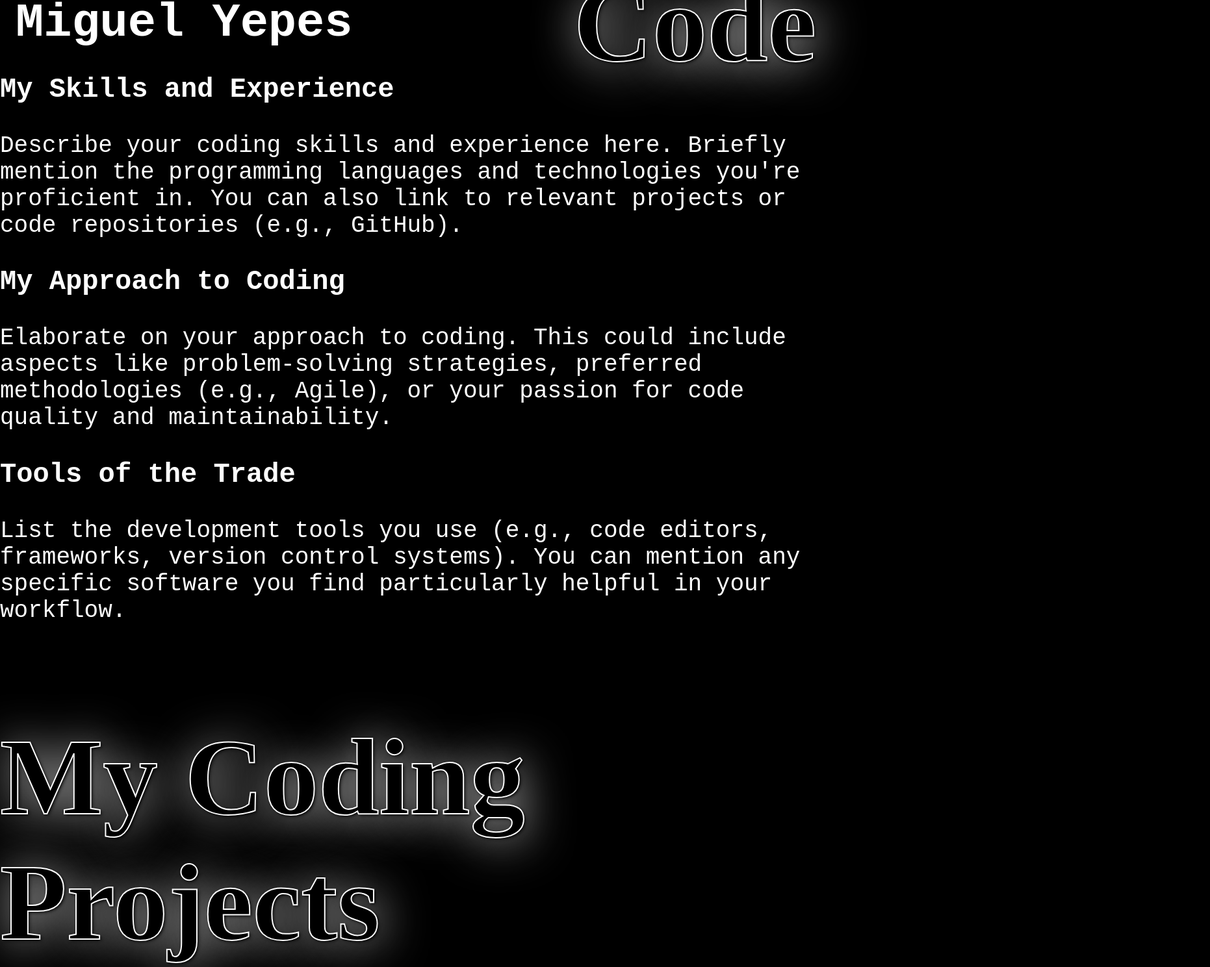
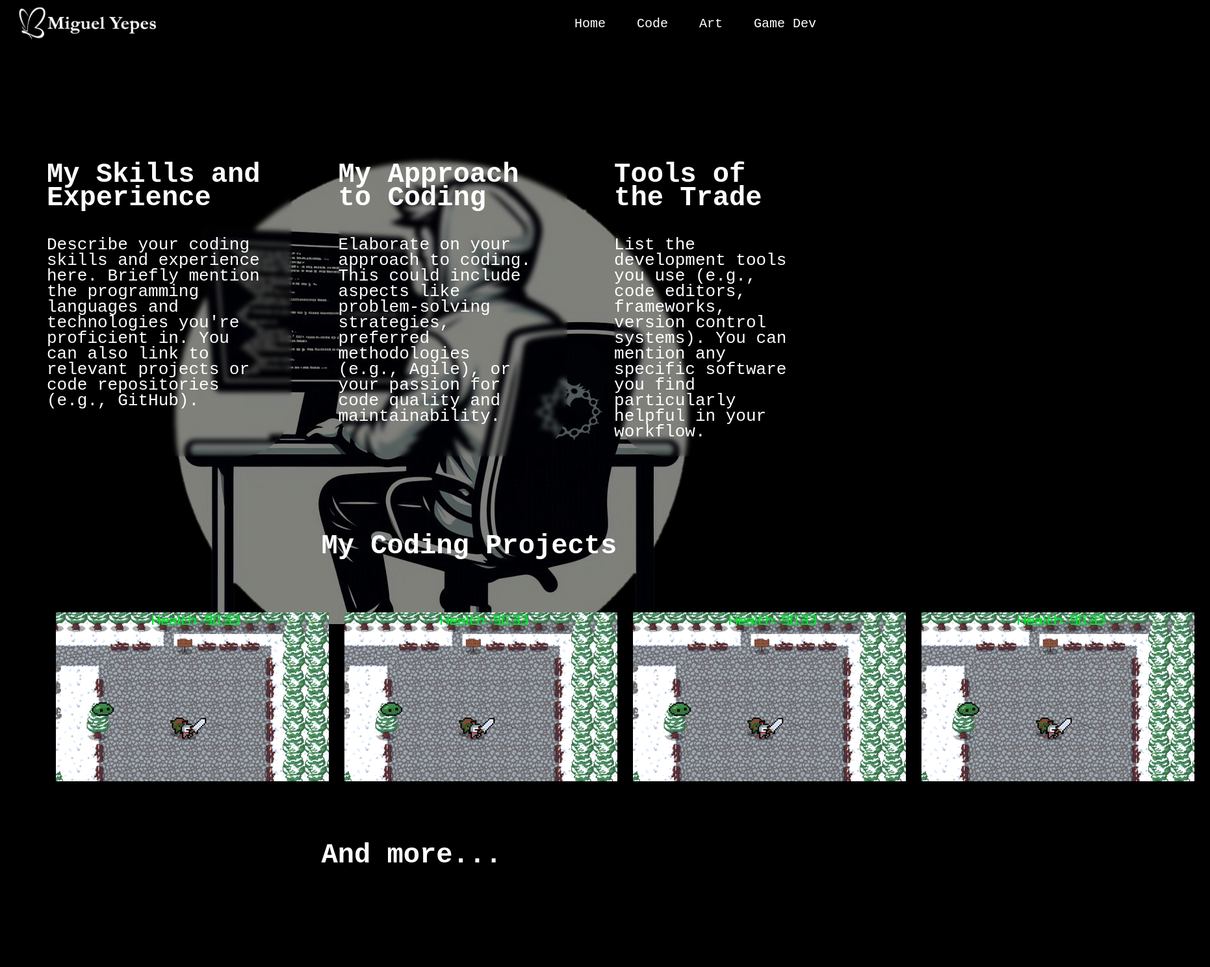
Before and after one commit to Miguelye/Second_Website, a website built with Parcel: page src/sections/code.html in a window 1280 px wide. Shown: the top 1489 px of the page at 65% size, 1862 px wide, since content can reach past the window. Built offline with nearby package versions, Linux system fonts and the light colour scheme.

Commit message:
started base code page

```diff
--- a/src/css/style.scss
+++ b/src/css/style.scss
@@ -103,4 +103,88 @@ section {
     width: 50%;
 }
 
-//General
+//Code Page
+
+.main-code {
+    max-width: 100vw;
+    padding-left: 1rem;
+    padding-right: 1rem;
+    margin-left: 1rem;
+    margin-right: 1rem;
+    z-index: 0;
+    position: relative;
+    background-color: black;
+}
+
+.background-code
+{
+    position: fixed;
+    width: 100%;
+    height: 100svh;
+    left:1rem;
+    z-index: 0;
+    background: url("../images/background-code.png") top center;
+    background-repeat: no-repeat;
+    pointer-events: none;
+    opacity: .5;
+}
+
+.section-code-page {
+    z-index: 3;
+    text-align: left;
+    width: 100vw;
+    margin-top: 89px;
+    padding: 1rem;
+    display: flex;
+    position: relative;
+
+    h3 {
+        line-height: 1.5rem;
+    }
+    p {
+        line-height: 1rem;
+        font-size: 26px;
+    }
+}
+
+img {
+    overflow-clip-margin: content-box;
+    overflow: clip;
+}
+
+.code-description {
+    z-index: 3;
+    display: inline-block;
+    border-radius: 80px;
+    background: transparent;
+    margin-top: 1rem;
+    margin-bottom: 1rem;
+    margin-right: 3rem;
+    padding-right: 2rem;
+    backdrop-filter: blur(0.15rem);
+    position: relative;
+}
+
+.section-code-projects {
+    width: 100vw;
+    align-items: center;
+    padding: 1rem;
+    position: relative;
+    z-index: 3;
+    display: block;
+    left: -2vw;
+
+    ul {
+        display: inline-flex;
+    }
+
+    li {
+        list-style: none;
+        position: relative;
+        margin-right: 1rem;
+    }
+}
+
+.section-code-projects h3{
+    padding-left: 35vw;
+}
--- a/src/sections/code.html
+++ b/src/sections/code.html
@@ -7,31 +7,100 @@
   <link rel="stylesheet" href="../css/style.scss">  </head>
 <body>
   <header>
-    <h1>Miguel Yepes</h1>
-    <h2>Code</h2>  </header>
+    <a href="../index.html">
+        <img class="butterflyLogo" src="../images/butterflyName.png" alt="butterfly logo">
+    </a> <!--add name to logo and a hyperlink-->
+    <nav> <!-- Tag that defines a set of navigation links for the website -->
+        <ul>
+            <li><a href="../index.html">Home</a></li>
+            <li><a href="./code.html">Code</a></li>
+            <li><a href="./art.html">Art</a></li>
+            <li><a href="./gameDev.html">Game Dev</a></li>
+            <!--<li><a href="sections/aboutMe">About Me</a></li>-->
+        </ul>
+    </nav>
+  </header>
 
-  <main>
-    <section>
-      <h3>My Skills and Experience</h3>
-      <p>Describe your coding skills and experience here. Briefly mention the programming languages and technologies you're proficient in. You can also link to relevant projects or code repositories (e.g., GitHub).</p>
+  <main class="main-code">
+    <div class="background-code"></div>
+
+    <section class="section-code-page">
+      <div class="code-description code-skills">
+        <h3>My Skills and Experience</h3>
+        <p>Describe your coding skills and experience here.
+           Briefly mention the programming languages and
+           technologies you're proficient in.
+           You can also link to relevant projects
+           or code repositories (e.g., GitHub).</p>
+      </div>
+
+      <div class="code-description code-approach">
+        <h3>My Approach to Coding</h3>
+        <p>Elaborate on your approach to coding.
+           This could include aspects like problem-solving
+           strategies, preferred methodologies
+           (e.g., Agile), or your passion for code quality
+           and maintainability.</p>
+      </div>
+
+      <div class="code-description code-tools">
+        <h3>Tools of the Trade</h3>
+        <p>List the development tools you use
+           (e.g., code editors, frameworks, version
+           control systems). You can mention any
+           specific software you find particularly
+           helpful in your workflow.</p>
+      </div>
     </section>
 
-    <section>
-      <h3>My Approach to Coding</h3>
-      <p>Elaborate on your approach to coding. This could include aspects like problem-solving strategies, preferred methodologies (e.g., Agile), or your passion for code quality and maintainability.</p>
+    <section class="section-code-projects" class="projects">
+      <h3>My Coding Projects</h3>
+      <div class="screenshots">
+        <ul>
+          <li><a href="../images/screenshots-code/hawlerak-clash.png" target="_blank">
+            <img src="../images/screenshots-code/thumbs/hawlerak-clash-th.png" alt="hawlerak crash">
+          </a></li>
+          <li><a href="../images/screenshots-code/hawlerak-clash.png" target="_blank">
+            <img src="../images/screenshots-code/thumbs/hawlerak-clash-th.png" alt="hawlerak crash">
+          </a></li>
+          <li><a href="../images/screenshots-code/hawlerak-clash.png" target="_blank">
+            <img src="../images/screenshots-code/thumbs/hawlerak-clash-th.png" alt="hawlerak crash">
+          </a></li>
+          </a></li>
+          <li><a href="../images/screenshots-code/hawlerak-clash.png" target="_blank">
+            <img src="../images/screenshots-code/thumbs/hawlerak-clash-th.png" alt="hawlerak crash">
+          </a></li>
+        </ul>
+      </div>
+      <h3> And more...</h3>
     </section>
 
-    <section>
-      <h3>Tools of the Trade</h3>
-      <p>List the development tools you use (e.g., code editors, frameworks, version control systems). You can mention any specific software you find particularly helpful in your workflow.</p>
-    </section>
   </main>
 
-  <section class="projects">
-    <h2>My Coding Projects</h2>
-    </section>
 
-  <section class="contact">
-    <h2>Get in Touch</h2>
-    <p>Provide your contact information or a link to a separate contact page if you have one.</p>
+    <section id="contact" class="section--contact">
+      <div class="contact__inner">
+          <div class="address-column">
+              <p class="addressInfo">
+                  Canada
+                  <br/>
+                  Edmonton, Alberta
+              </p>
+          </div>
+          <div class="linksColumn">
+              <a href="mailto:Miki@mail.com">miguelyegarcia94@gmail.com</a>
+              <br/>
+              <br/>
+              <a href="https://instagram.com/" target="_blank" title="Opens in a new tab">Instagram</a>
+              <br/>
+              <br/>
+              <a href="https://youtube.com/" target="_blank" title="Opens in a new tab">Youtube</a>
+              <br/>
+              <br/>
+              <a href="https://github.com/" target="_blank" title="Opens in a new tab">Github</a>
+              <br/>
+              <br/>
+              <a href="https://linkedin.com/" target="_blank" title="Opens in a new tab">Linkedin</a>
+          </div>
+      </div>
   </section>
```
Also changed, not shown: src/images/background-code.png (added), src/images/screenshots-code/hawlerak-clash.png (added), src/images/screenshots-code/thumbs/hawlerak-clash-th.png (added).
